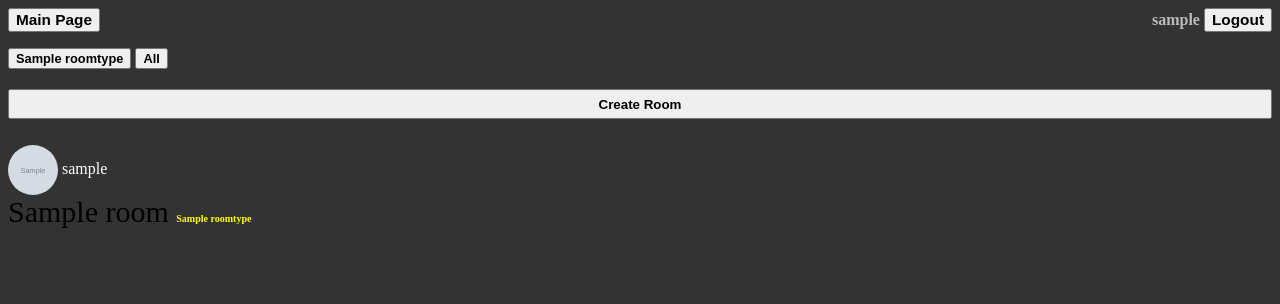
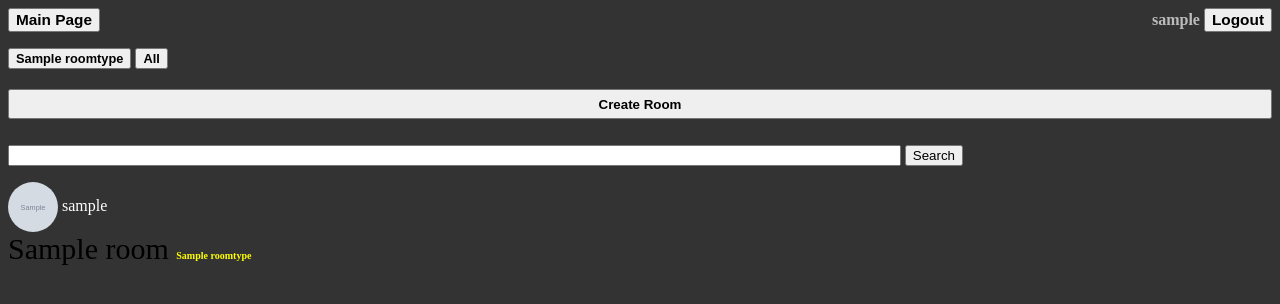
Before and after one commit to 1apollon1/GameText-Django-, a Django app: page / in a window 1280 px wide. Shown: the top 304 px of the page. Run offline with Django 5.2, Linux system fonts and the light colour scheme; a user stored in the database is signed in; tables that the repository leaves empty hold one stand-in row (values such as "Sample post"); grey boxes marked "Sample" are stand-in pictures; parts of the project's set-up code (start-up, migrations or seed data) failed here and were passed over.

Commit message:
Search room system

```diff
--- a/mainapp/forms.py
+++ b/mainapp/forms.py
@@ -15,3 +15,6 @@ class CreateRoom(forms.ModelForm):
         widgets = {
             'room_name': forms.TextInput(attrs = {'class': 'creating_inputs'}),
         }
+
+class Search(forms.Form):
+    search_inp = forms.CharField(label='', widget=forms.TextInput(attrs={'style': 'width: 70%'}))
--- a/mainapp/views.py
+++ b/mainapp/views.py
@@ -5,7 +5,7 @@ from django.urls import reverse_lazy
 from .forms import *
 from django.views.generic.list import ListView
 from django.views.generic.detail import DetailView
-from django.views.generic.edit import CreateView
+from django.views.generic.edit import CreateView, FormMixin
 from MagrasBox.settings import BASE_DIR
 import os
 
@@ -23,16 +23,37 @@ class Main(ListView):
     context_object_name = 'rooms'
     template_name = 'mainapp/showrooms.html'
     extra_context = {'title': 'Main'}
+
+
+    def get(self, request, *args, **kwargs):
+        self.query = {}
+        return super().get(request, *args, **kwargs)
+
+    def post(self, request, *args, **kwargs):
+        self.query = {}
+        if 'search_inp' in self.request.POST:
+            self.query['room_name__contains'] = request.POST.get('search_inp')
+        else:
+            del self.query['room_name__contains']
+        self.object_list = self.get_queryset()
+        context = self.get_context_data()
+        return self.render_to_response(context)
+
     def get_context_data(self, *, object_list=None, **kwargs):
         context = super().get_context_data()
         context['types'] = RoomType.objects.all()
+        if 'search_inp' in self.request.POST:
+            context['search_init'] = self.request.POST.get('search_inp')
         return context
+
+
     def get_queryset(self):
         if 'typid' in self.request.GET.keys() and self.request.GET['typid'].isdigit():
-            queryset = Rooms.objects.filter(type_id = int(self.request.GET['typid'])).select_related('author', 'type')
+            self.query['type_id'] = int(self.request.GET['typid'])
+        if self.query != {}:
+            queryset = Rooms.objects.filter(**self.query).select_related('author', 'type').order_by('-create_date')
         else:
-            queryset = Rooms.objects.all().select_related('author', 'type')
-        queryset = queryset.order_by('-create_date')
+            queryset = Rooms.objects.all().select_related('author', 'type').order_by('-create_date')
         return queryset
 
 
--- a/templates/mainapp/showrooms.html
+++ b/templates/mainapp/showrooms.html
@@ -6,6 +6,13 @@
         {% if request.user.is_authenticated %}
         <b id="create_room_button_content"><a href="{% url 'create_room' %}"><button id = 'create_room_button'><b id = 'text_in_button'>Create Room</b></button></a></b>
     <div style="position: relative; top: 30px;">
+        <p>
+            <form method="post" action="{% url 'get_to_main' %}">
+                {% csrf_token %}
+                <input type="text" name="search_inp" style="width: 70%;" value="{{search_init}}">
+                <input type="submit" value="Search">
+            </form>
+        </p>
         {% for room in page_obj %}
         <a style="text-decoration: none; color: white;" href="#">
         <div class="item">
```
